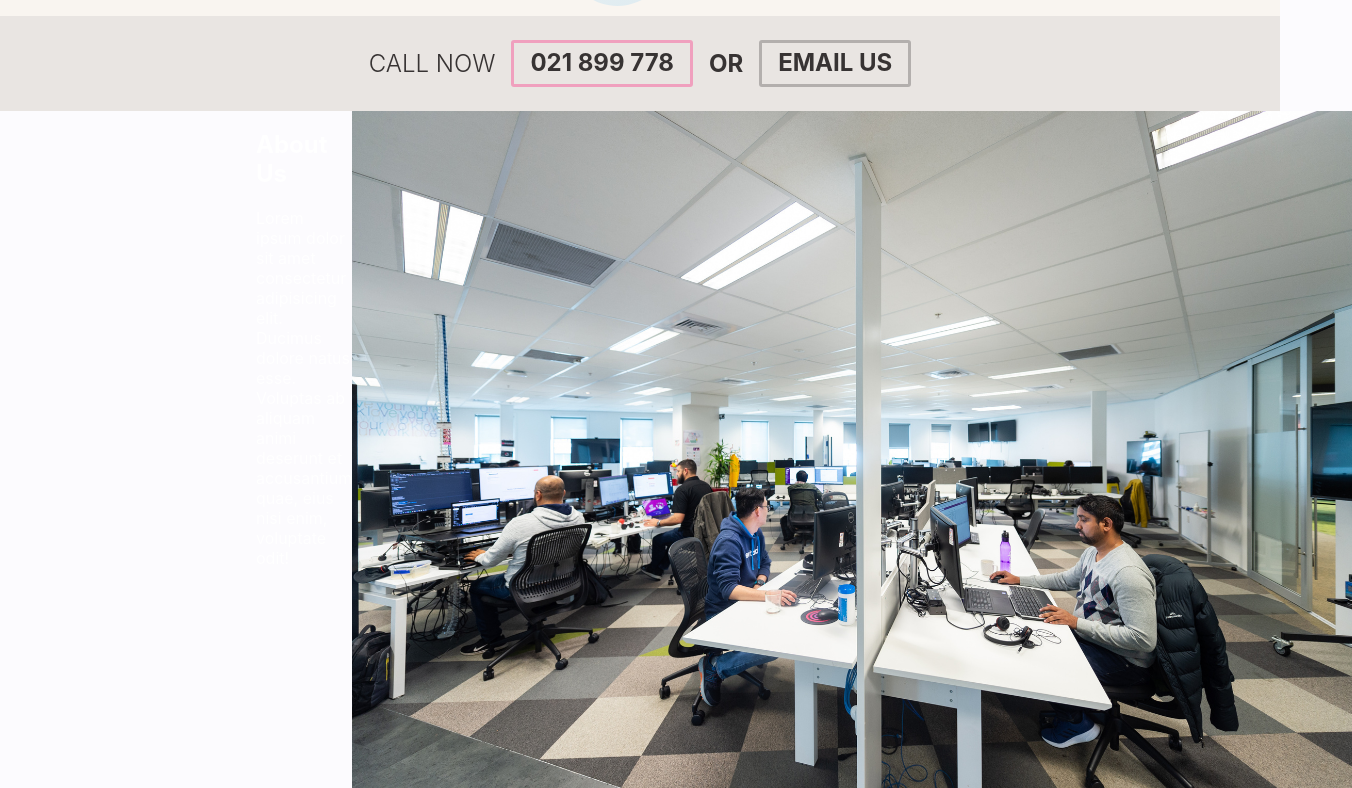
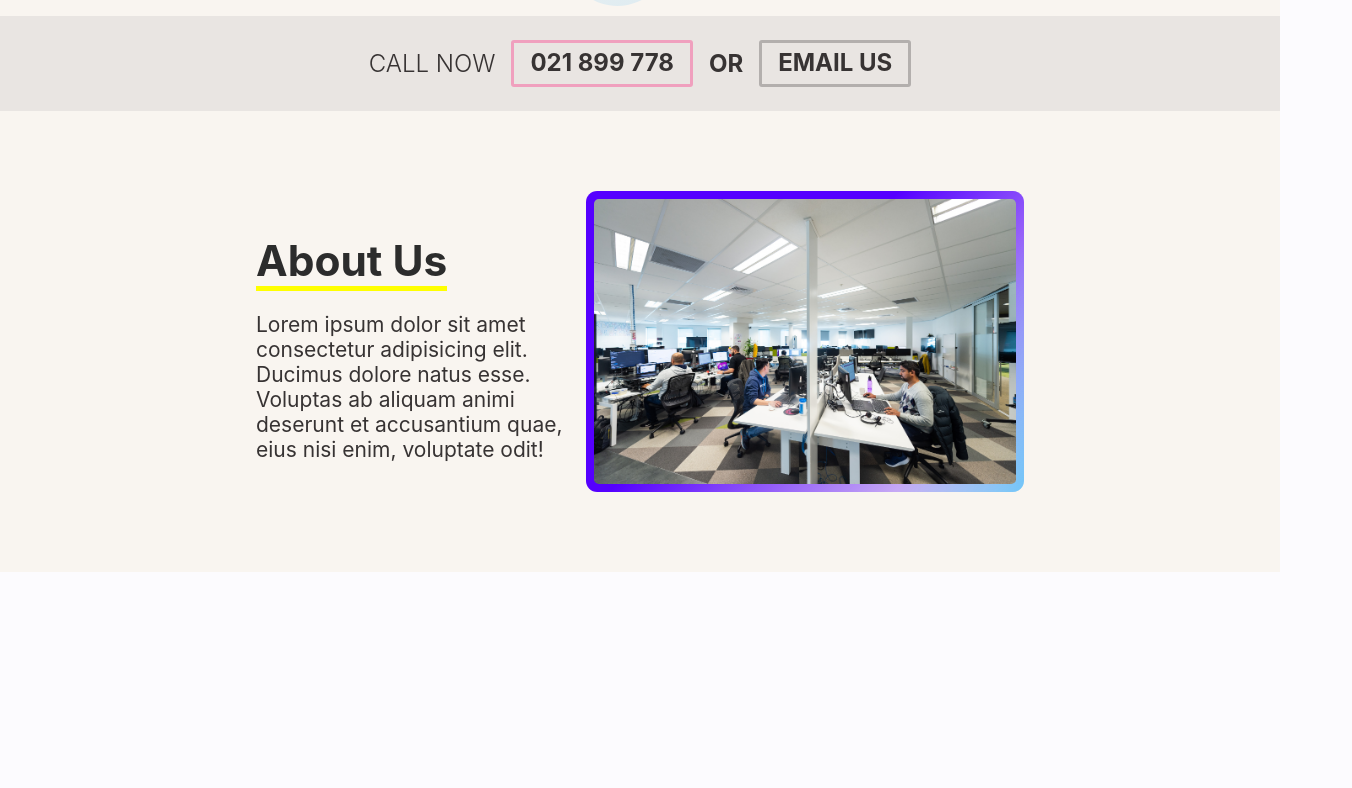
Before and after one commit to jakeluckie/netcraft, a React (Vite) app: page / in a window 1280 px wide. Shown: the part 1552-2340 px from the top of the page, 1352 px wide, since content can reach past the window. After the commit the page ends 2124 px from the top, so only its background shows below. Built offline with nearby package versions, Linux system fonts and the light colour scheme.

Commit message:
about section first part done

```diff
--- a/src/components/sections/about/about-section.component.tsx
+++ b/src/components/sections/about/about-section.component.tsx
@@ -12,7 +12,12 @@ const AboutSection = () => {
             quae, eius nisi enim, voluptate odit!
           </p>
         </div>
-        <img className="about-section-img" src="/office-tour-myob-nz-1000x677-2021-office-area_1.webp" />
+        <div className="about-section-img-bg">
+          <img
+            className="about-section-img"
+            src="/office-tour-myob-nz-1000x677-2021-office-area_1.webp"
+          />
+        </div>
       </section>
     </>
   );
--- a/src/components/sections/about/about-section.styles.scss
+++ b/src/components/sections/about/about-section.styles.scss
@@ -0,0 +1,42 @@
+.about-container.content-padding {
+  display: flex;
+  align-items: center;
+  background-color: rgb(249, 245, 240);
+  padding-top: 5rem;
+  padding-bottom: 5rem;
+  justify-content: space-between;
+  .about-section-content {
+    display: flex;
+    flex-direction: column;
+    width: 40%;
+    .about-section-title {
+      display: inline;
+      margin-bottom: 0;
+      margin-right: auto;
+      border-bottom: 5px solid yellow;
+      font-size: var(--font-size-3xl);
+      color: rgb(44, 44, 44);
+    }
+    .about-section-text {
+      font-weight: 400;
+      font-size: var(--font-size-xl);
+      color: rgb(55, 51, 51);
+    }
+  }
+  .about-section-img-bg {
+    display: flex;
+    width: 55%;
+    border-radius: 0.7rem;
+    background-image: linear-gradient(
+        296deg,
+        rgba(0, 157, 255, 0.54),
+        rgba(255, 255, 255, 0) 22%
+      ),
+      linear-gradient(134deg, rgb(85, 0, 255) 43%, rgba(255, 255, 255, 0));
+    padding: 0.5rem;
+    .about-section-img {
+      width: 100%;
+      border-radius: 0.3rem;
+    }
+  }
+}
```
